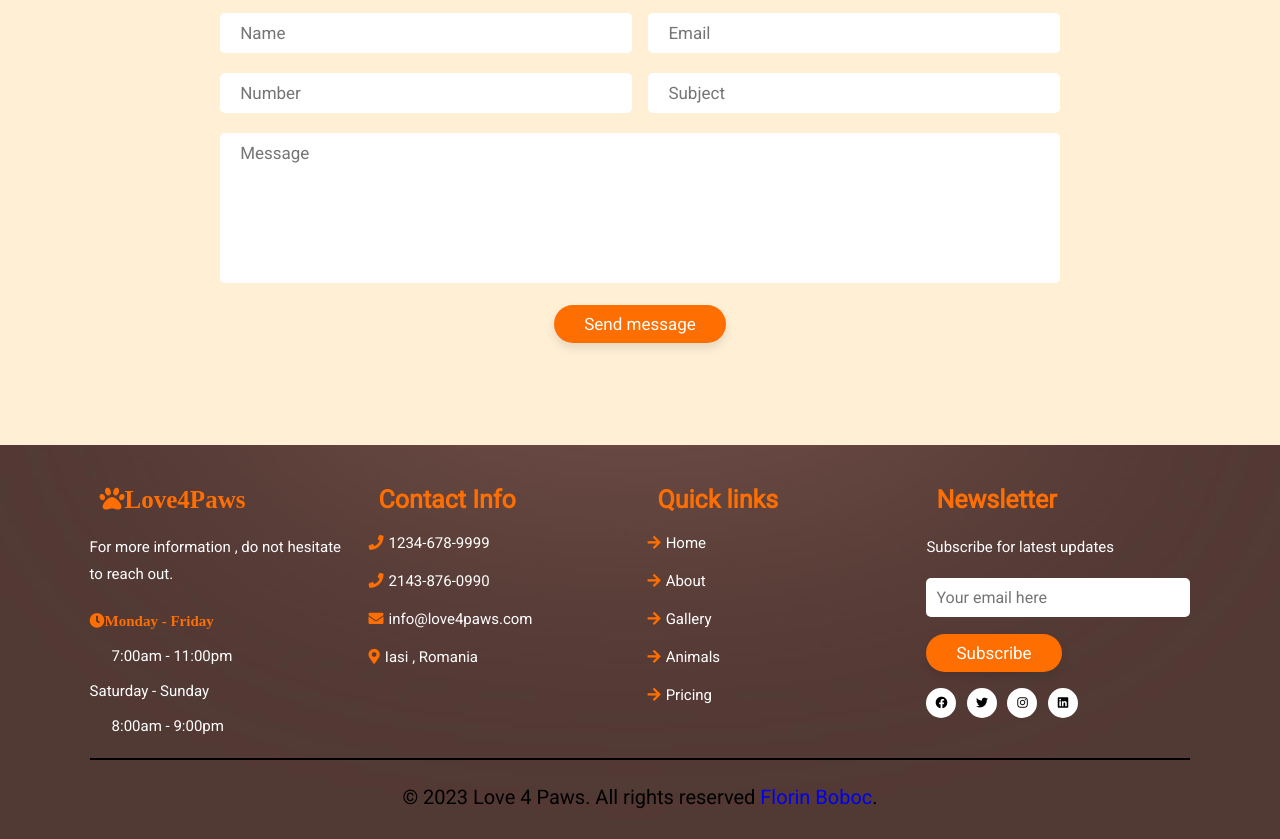
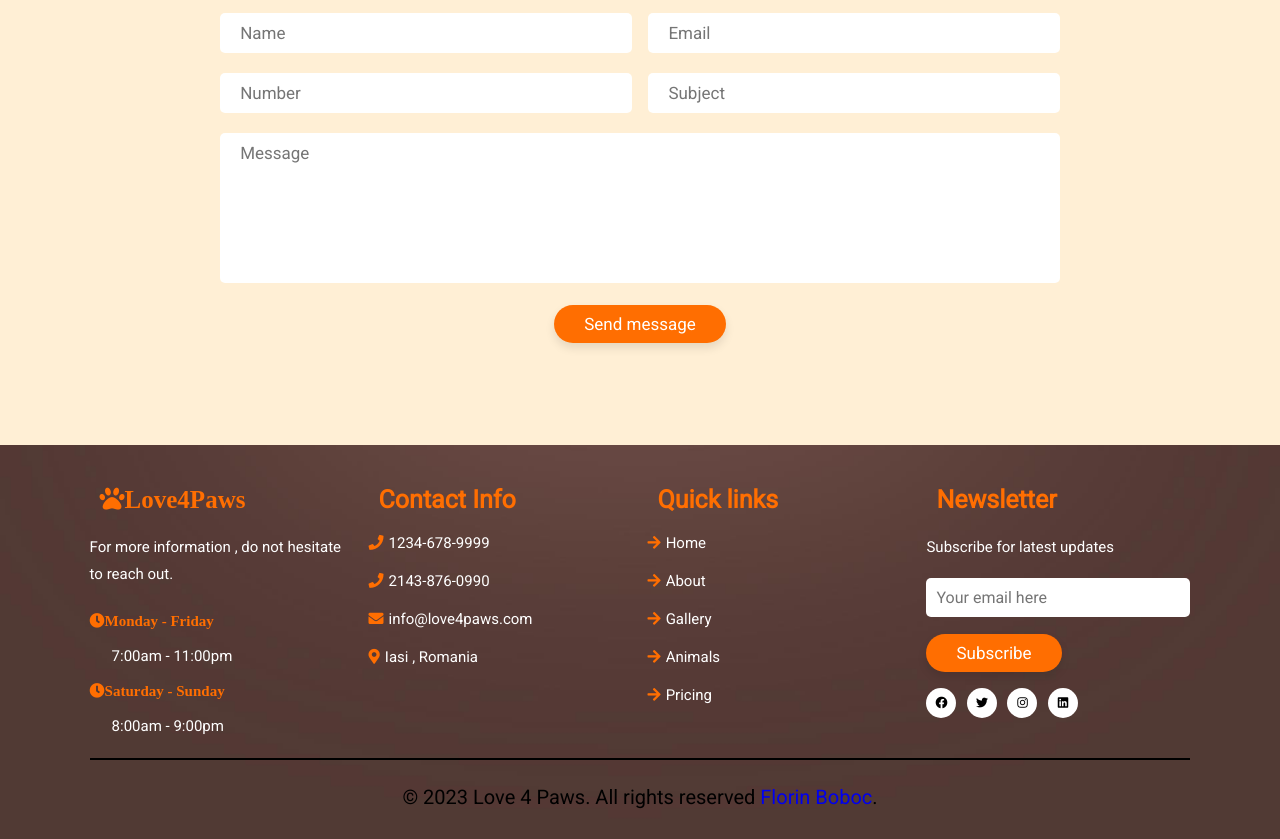
Before and after one commit to Florin1103/Florin1103.github.io, a plain HTML site: page index.html in a window 1280 px wide. Shown: the part 6045-6884 px from the top of the page. Drawn offline with nearby package versions, Linux system fonts and the light colour scheme; a web font is replaced by a local one.

Commit message:
index update

```diff
--- a/index.html
+++ b/index.html
@@ -306,7 +306,7 @@
                 <p>For more information , do not hesitate to reach out.</p>
                 <p class="links"><i class="fas fa-clock">Monday - Friday</i></p>
                 <p class="days">7:00am - 11:00pm</p>
-                <p class="links">Saturday - Sunday</p>
+                <p class="links"><i class="fas fa-clock">Saturday - Sunday</i></p>
                 <p class="days">8:00am - 9:00pm</p>
             </div>
             <div class="box">
```
